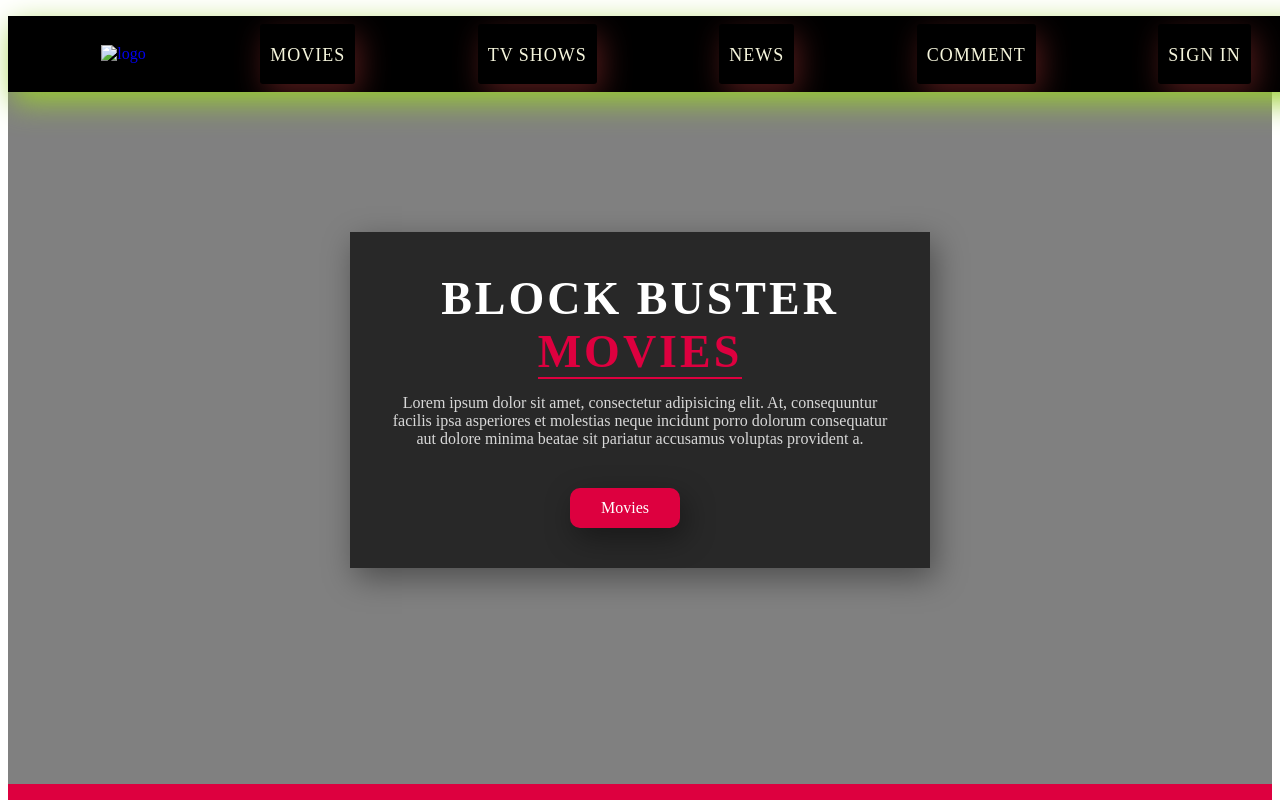
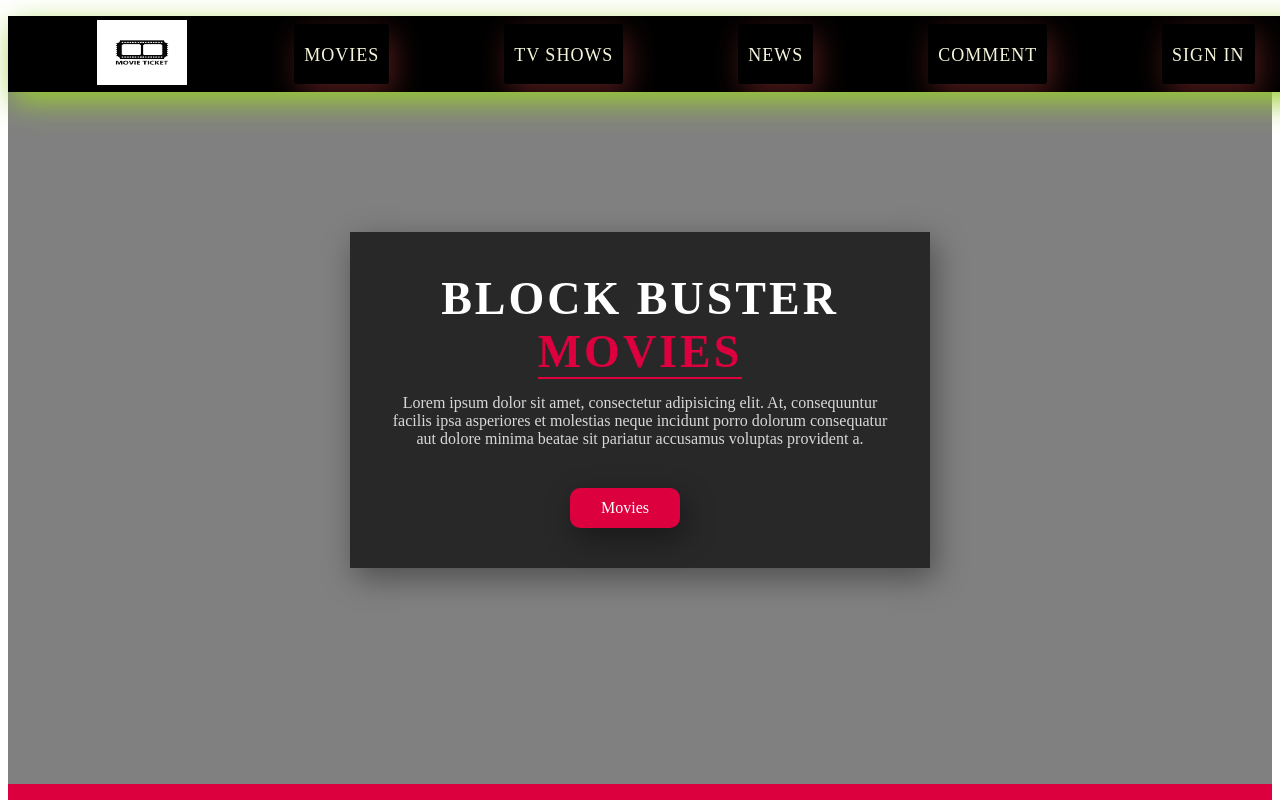
Before and after one commit to palak1103/Movies, a plain HTML site: page index.html in a window 1280 px wide. Shown: the top 800 px of the page. Drawn offline with Linux system fonts and the light colour scheme.

Commit message:
Update index.html

```diff
--- a/index.html
+++ b/index.html
@@ -399,7 +399,7 @@ div {
         <nav>
             <ul class="nav">
         <a href="http://127.0.0.1:5500/moviereview.html#" class="logo">
-            <img src="./index_files/movie.jpg" alt="logo" width="80px" height="65px">
+            <img src="movie.jpg" alt="logo" width="80px" height="65px">
         </a>
         <input class="menu-btn" type="checkbox" id="menu-btn">
         <label class="menu-icon" for="menu-btn">
```
